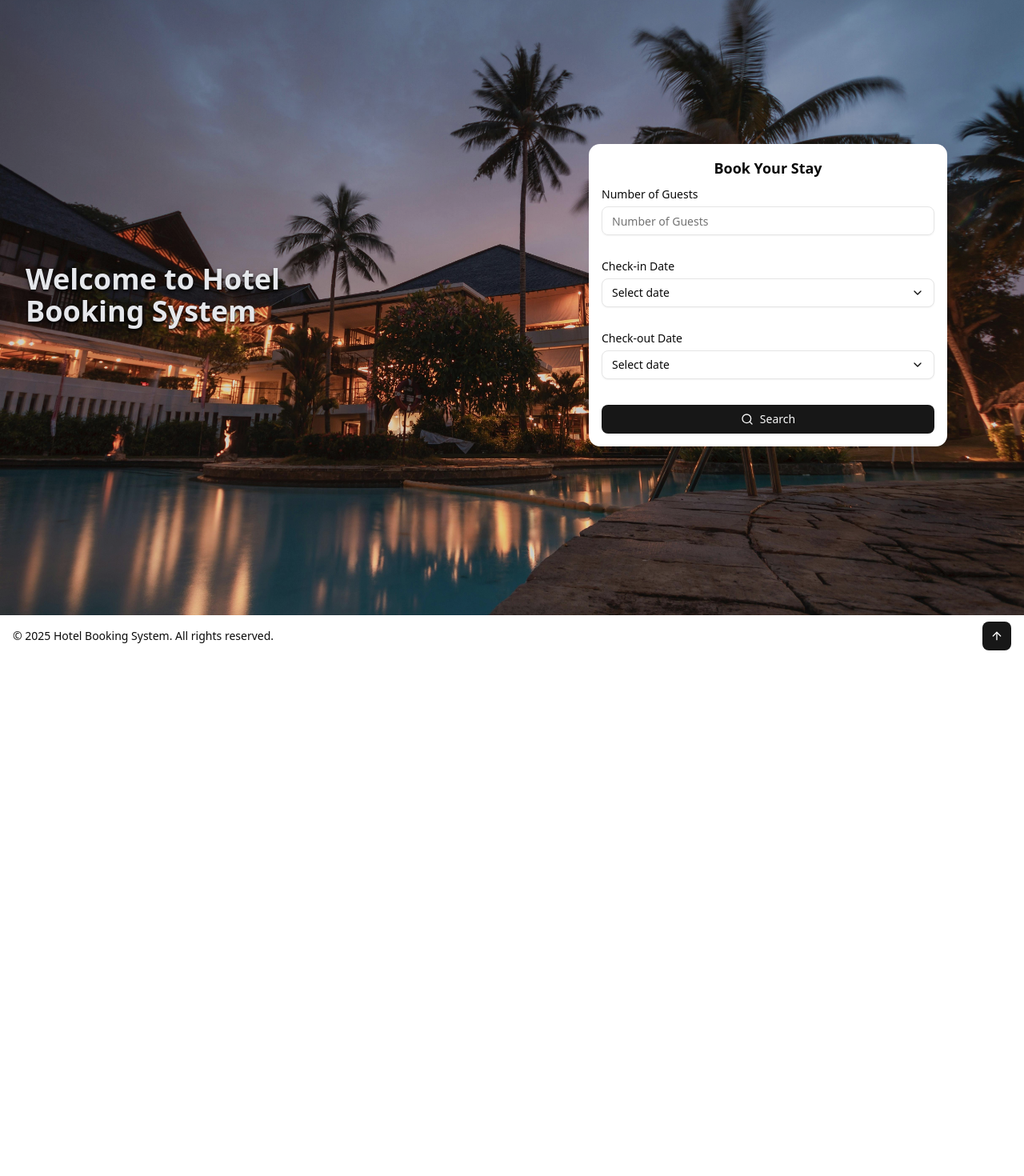
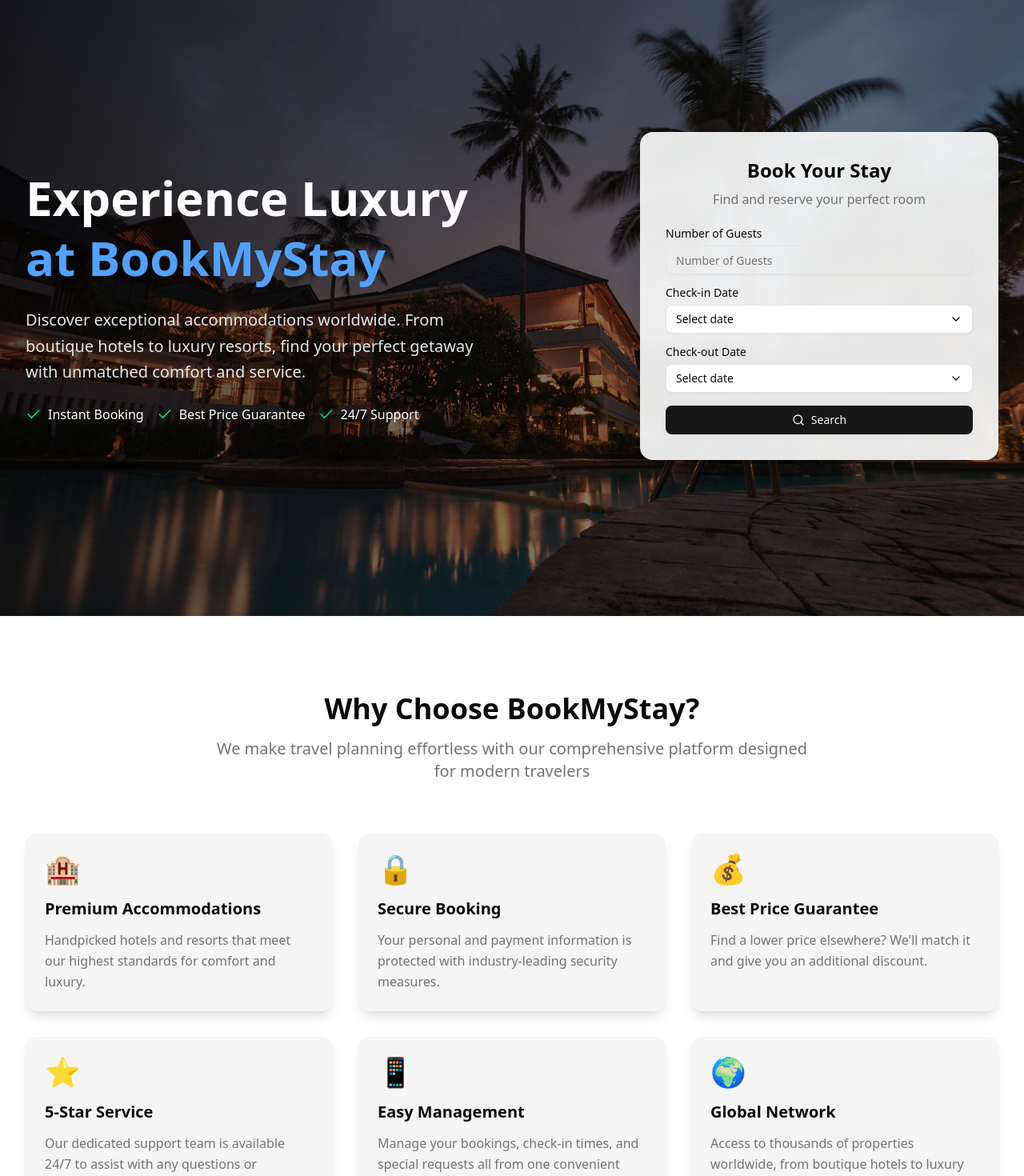
Before and after one commit to 4mbareesh/hotel-booking-frontend, a Next.js app: page / in a window 1280 px wide. Shown: the part 83-1553 px from the top of the page at 80% size. Before the commit the page ends 904 px from the top, so only its background shows below. Built offline with nearby package versions, Linux system fonts and the light colour scheme.

Commit message:
style: revamp homepage

```diff
--- a/app/page.tsx
+++ b/app/page.tsx
@@ -1,10 +1,12 @@
 import PageLayout from "@/components/common/page-layout";
+import FeaturesSection from "@/components/pages/home/features-section";
 import LandingSection from "@/components/pages/home/landing-section";
 
 export default function Home() {
   return (
     <PageLayout className="h-full p-0">
       <LandingSection />
+      <FeaturesSection />
     </PageLayout>
   );
 }
--- a/components/layout/footer/index.tsx
+++ b/components/layout/footer/index.tsx
@@ -3,7 +3,7 @@ import ScrollToTop from "./scroll-to-top";
 
 function Footer({ className }: { className?: string }) {
   return (
-    <footer className={cn("bg-background", className)}>
+    <footer className={cn("border-t bg-background", className)}>
       <div className="container mx-auto flex items-center justify-between">
         <p className="font-medium text-sm">
           © {new Date().getFullYear()} Hotel Booking System. All rights
--- a/components/layout/header/index.tsx
+++ b/components/layout/header/index.tsx
@@ -5,7 +5,7 @@ import { ToggleTheme } from "./toggle-theme";
 
 function Header({ className }: { className?: string }) {
   return (
-    <header className={cn("bg-background", className)}>
+    <header className={cn("border-b bg-background", className)}>
       <div className="container mx-auto flex items-center justify-between">
         <div>
           <Link href={PAGES.HOME} className="font-semibold text-lg">
--- /dev/null
+++ b/components/pages/home/features-section.tsx
@@ -0,0 +1,75 @@
+function FeaturesSection() {
+  const features = [
+    {
+      icon: "🏨",
+      title: "Premium Accommodations",
+      description:
+        "Handpicked hotels and resorts that meet our highest standards for comfort and luxury.",
+    },
+    {
+      icon: "🔒",
+      title: "Secure Booking",
+      description:
+        "Your personal and payment information is protected with industry-leading security measures.",
+    },
+    {
+      icon: "💰",
+      title: "Best Price Guarantee",
+      description:
+        "Find a lower price elsewhere? We'll match it and give you an additional discount.",
+    },
+    {
+      icon: "⭐",
+      title: "5-Star Service",
+      description:
+        "Our dedicated support team is available 24/7 to assist with any questions or concerns.",
+    },
+    {
+      icon: "📱",
+      title: "Easy Management",
+      description:
+        "Manage your bookings, check-in times, and special requests all from one convenient platform.",
+    },
+    {
+      icon: "🌍",
+      title: "Global Network",
+      description:
+        "Access to thousands of properties worldwide, from boutique hotels to luxury resorts.",
+    },
+  ];
+
+  return (
+    <section className="bg-background py-16 lg:py-24">
+      <div className="mx-auto max-w-7xl px-4 sm:px-6 lg:px-8">
+        <div className="mb-16 text-center">
+          <h2 className="mb-4 font-bold text-3xl text-foreground lg:text-4xl">
+            Why Choose BookMyStay?
+          </h2>
+          <p className="mx-auto max-w-3xl text-muted-foreground text-xl">
+            We make travel planning effortless with our comprehensive platform
+            designed for modern travelers
+          </p>
+        </div>
+
+        <div className="grid gap-8 md:grid-cols-2 lg:grid-cols-3">
+          {features.map((feature) => (
+            <div
+              key={feature.title}
+              className="rounded-xl bg-muted p-6 shadow-lg transition-shadow duration-300 hover:shadow-xl"
+            >
+              <div className="mb-4 text-4xl">{feature.icon}</div>
+              <h3 className="mb-3 font-semibold text-foreground text-xl">
+                {feature.title}
+              </h3>
+              <p className="text-muted-foreground leading-relaxed">
+                {feature.description}
+              </p>
+            </div>
+          ))}
+        </div>
+      </div>
+    </section>
+  );
+}
+
+export default FeaturesSection;
--- a/components/pages/home/landing-section/form.tsx
+++ b/components/pages/home/landing-section/form.tsx
@@ -56,7 +56,7 @@ function HotelBookingForm() {
 
   return (
     <Form {...form}>
-      <form onSubmit={form.handleSubmit(onSubmit)} className="space-y-8">
+      <form onSubmit={form.handleSubmit(onSubmit)} className="space-y-4">
         <FormField
           control={form.control}
           name="guests"
--- a/components/pages/home/landing-section/index.tsx
+++ b/components/pages/home/landing-section/index.tsx
@@ -1,29 +1,62 @@
+import { CheckIcon } from "lucide-react";
 import Image from "next/image";
 import landingImage from "../../../../public/home/landing.jpg";
 import HotelBookingForm from "./form";
 
 function LandingSection() {
   return (
-    <section className="relative min-h-screen">
+    <section className="relative flex max-h-full min-h-screen items-center">
       <Image
         src={landingImage}
-        alt="Landing Image"
-        className="object-cover"
+        alt="Luxury Hotel Interior"
+        className="object-cover object-center"
         fill
+        priority
       />
-      <div className="absolute inset-0 bg-black/10" />
-      <div className="absolute inset-0 flex">
-        <div className="flex h-full w-1/2 items-center bg-red">
-          <h1 className="max-w-sm ps-8 font-semibold text-4xl text-gray-200 text-shadow-black text-shadow-lg/50">
-            Welcome to Hotel Booking System
-          </h1>
-        </div>
-        <div className="flex h-full w-1/2 items-center justify-center bg-red">
-          <div className="max-w-md flex-1 rounded-xl bg-background p-4">
-            <h3 className="mb-3 text-center font-semibold text-lg">
-              Book Your Stay
-            </h3>
-            <HotelBookingForm />
+      <div className="absolute inset-0 bg-linear-to-r from-black/70 via-black/50 to-black/30" />
+
+      <div className="relative z-10 mx-auto w-full max-w-7xl px-4 sm:px-6 lg:px-8">
+        <div className="grid items-center gap-8 lg:grid-cols-2 lg:gap-12">
+          {/* Hero Content */}
+          <div className="text-center lg:text-left">
+            <h1 className="mb-6 font-bold text-4xl text-white leading-tight sm:text-5xl lg:text-6xl">
+              Experience Luxury
+              <span className="block text-blue-400">at BookMyStay</span>
+            </h1>
+            <p className="mb-6 text-gray-200 text-xl leading-relaxed">
+              Discover exceptional accommodations worldwide. From boutique
+              hotels to luxury resorts, find your perfect getaway with unmatched
+              comfort and service.
+            </p>
+            <div className="flex flex-col justify-center gap-4 sm:flex-row lg:justify-start">
+              <div className="flex items-center text-white">
+                <CheckIcon className="mr-2 h-5 w-5 text-green-400" />
+                Instant Booking
+              </div>
+              <div className="flex items-center text-white">
+                <CheckIcon className="mr-2 h-5 w-5 text-green-400" />
+                Best Price Guarantee
+              </div>
+              <div className="flex items-center text-white">
+                <CheckIcon className="mr-2 h-5 w-5 text-green-400" />
+                24/7 Support
+              </div>
+            </div>
+          </div>
+
+          {/* Booking Form */}
+          <div className="flex justify-center lg:justify-end">
+            <div className="w-full max-w-md rounded-2xl bg-background/90 p-6 shadow-2xl backdrop-blur-sm lg:p-8">
+              <div className="mb-6 text-center">
+                <h3 className="mb-2 font-bold text-2xl text-foreground">
+                  Book Your Stay
+                </h3>
+                <p className="text-muted-foreground">
+                  Find and reserve your perfect room
+                </p>
+              </div>
+              <HotelBookingForm />
+            </div>
           </div>
         </div>
       </div>
```
